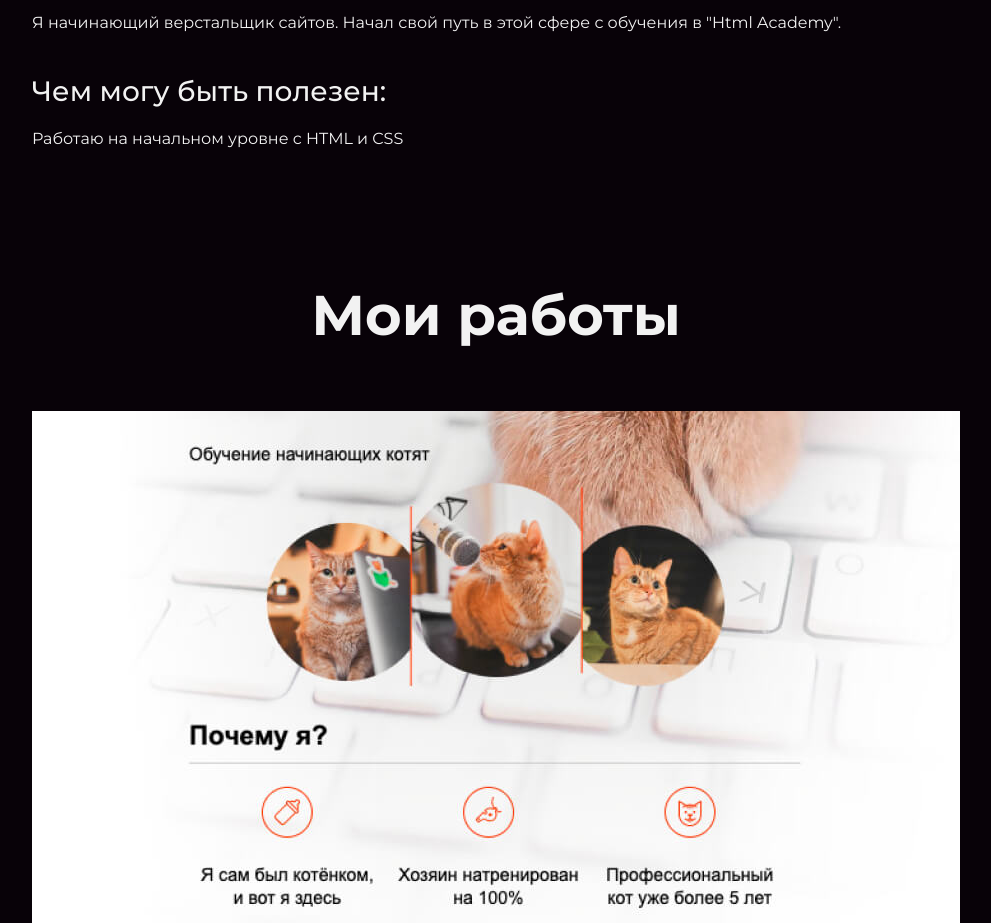
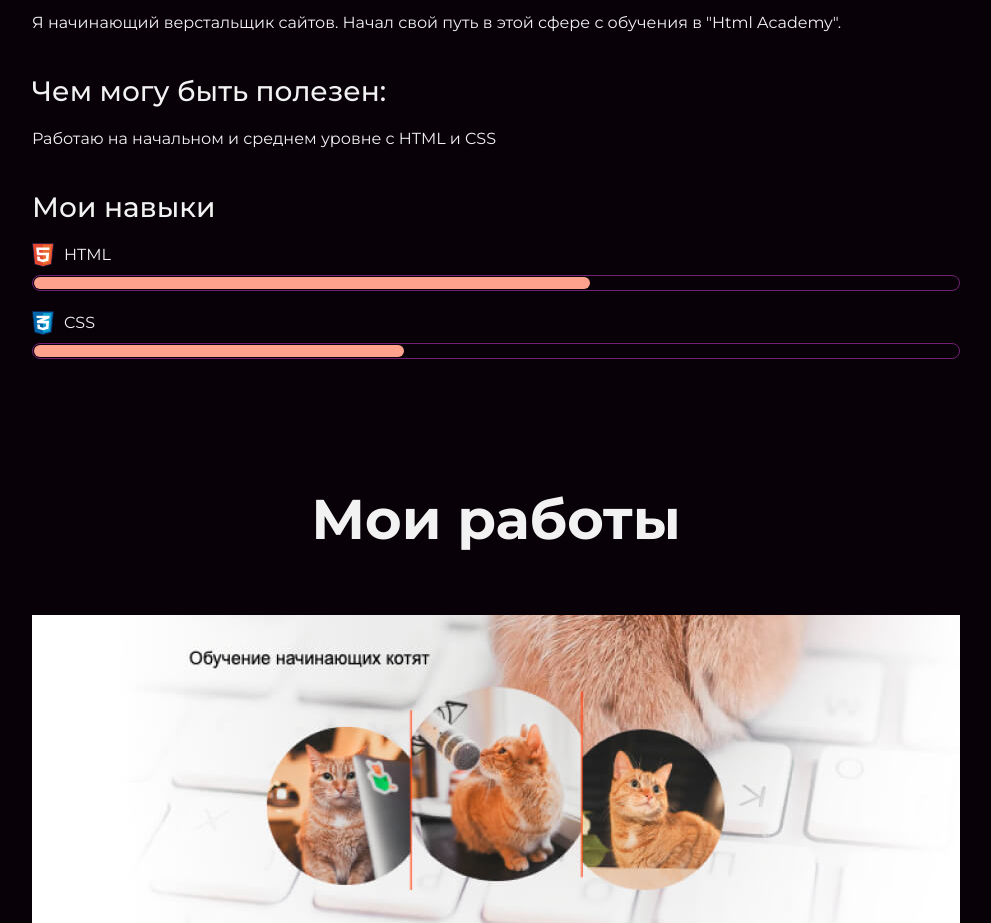
Before and after one commit to yakubovweb/yakubov-portfolio, a plain HTML site: page index.html in a window 1280 px wide. Shown: the part 1780-2703 px from the top of the page, without its empty margins (144-1135 px from the left). Drawn offline with Linux system fonts and the light colour scheme.

Commit message:
Обновлённый код сайта

```diff
--- a/index.html
+++ b/index.html
@@ -33,7 +33,16 @@
       <h3>Пара слов о себе:</h3>
       <p>Я начинающий верстальщик сайтов. Начал свой путь в этой сфере с обучения в "Html Academy".</p>
       <h3>Чем могу быть полезен:</h3>
-      <p>Работаю на начальном уровне с HTML и CSS </p>
+      <p>Работаю на начальном и среднем уровне с HTML и CSS </p>
+      <div class="skills">
+        <h3>Мои навыки</h3>
+        <dl class="skills-list">
+          <dt class="skill-html">HTML</dt>
+          <dd class="level"><div style="width: 60%;">60%</div> </dd>
+          <dt class="skill-css">CSS</dt>
+          <dd class="level"><div style="width: 40%;">40%</div></dd>
+        </dl>
+      </div>
     </div>
     </section>
 
```
